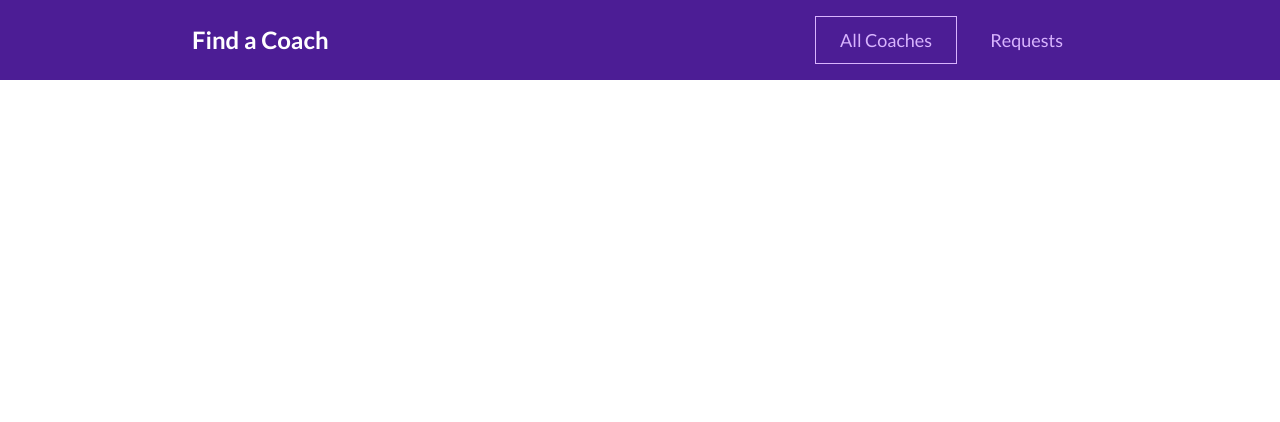
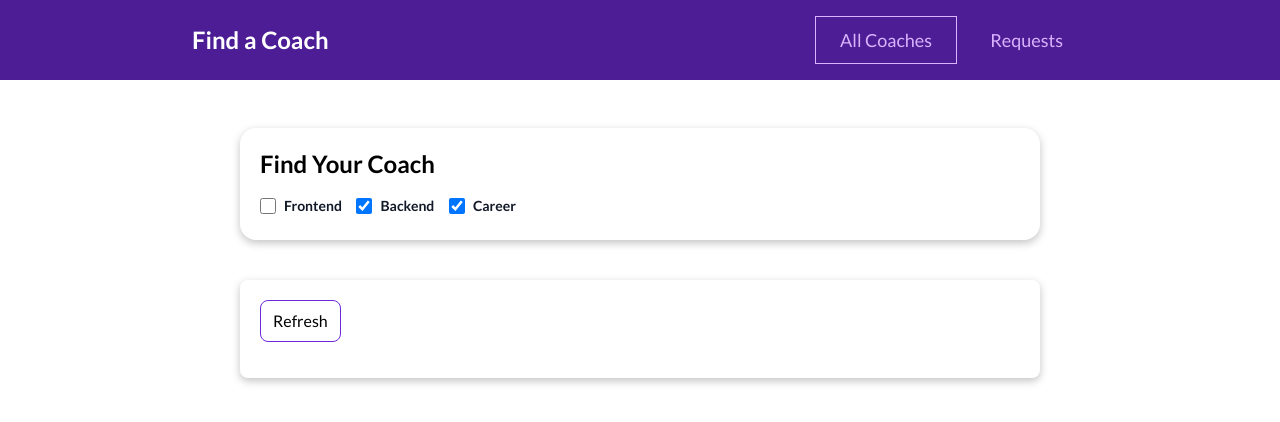
Before and after one commit to fluoz/find-a-coach, a Vue app: page /coaches in a window 1280 px wide. Shown: the top 422 px of the page. Built offline with nearby package versions, Linux system fonts and the light colour scheme; the HTML template or start-up script is replaced by a standard one.

Commit message:
get data and display to the home view

```diff
--- a/package.json
+++ b/package.json
@@ -8,6 +8,7 @@
     "lint": "eslint . --ext .vue,.js,.jsx,.cjs,.mjs --fix --ignore-path .gitignore"
   },
   "dependencies": {
+    "axios": "^0.27.2",
     "pinia": "^2.0.14",
     "vue": "^3.2.37",
     "vue-router": "^4.0.16"
--- a/src/App.vue
+++ b/src/App.vue
@@ -6,7 +6,13 @@ import TheNavbar from "./components/UI/TheNavbar.vue";
   <nav>
     <the-navbar></the-navbar>
   </nav>
-  <RouterView />
+  <div class="container mx-auto px-72 flex justify-center">
+    <RouterView />
+  </div>
 </template>
 
-<style></style>
+<style>
+.use-shadow {
+  box-shadow: rgba(0, 0, 0, 0.24) 0px 3px 8px;
+}
+</style>
--- a/src/components/Home/FindCoach.vue
+++ b/src/components/Home/FindCoach.vue
@@ -1 +1,46 @@
-<template></template>
+<template>
+  <div style="width: 800px" class="h-28 use-shadow rounded-2xl mt-12">
+    <div class="container mx-auto p-5">
+      <h1 class="text text-2xl font-bold">Find Your Coach</h1>
+      <div class="flex w-64 justify-between">
+        <div class="flex items-center mb-4 mt-4">
+          <input
+            id="frontend"
+            type="checkbox"
+            value=""
+            class="w-4 h-4 text-blue-600 bg-gray-100 rounded border-gray-300"
+          />
+          <label for="frontend" class="ml-2 font-semibold text-sm text-gray-900"
+            >Frontend</label
+          >
+        </div>
+        <div class="flex items-center">
+          <input
+            checked
+            id="backend"
+            type="checkbox"
+            value=""
+            class="w-4 h-4 text-blue-600 bg-gray-100 rounded border-gray-300"
+          />
+          <label for="backend" class="ml-2 font-semibold text-sm text-gray-900"
+            >Backend</label
+          >
+        </div>
+        <div class="flex items-center">
+          <input
+            checked
+            id="career"
+            type="checkbox"
+            value=""
+            class="w-4 h-4 text-blue-600 bg-gray-100 rounded border-gray-300"
+          />
+          <label for="career" class="ml-2 font-semibold text-sm text-gray-900"
+            >Career</label
+          >
+        </div>
+      </div>
+    </div>
+  </div>
+</template>
+
+<style scoped></style>
--- /dev/null
+++ b/src/components/Home/TheCoachs.vue
@@ -0,0 +1,30 @@
+<template>
+  <div class="max-w-[800px] use-shadow rounded-lg">
+    <div class="container mx-auto p-5">
+      <button
+        class="px-3 py-2 border border-violet-700 rounded-lg"
+        @click="coachStore.getCoachData"
+      >
+        Refresh
+      </button>
+      <div class="mt-4">
+        <ul>
+          <the-lists
+            v-for="coach in coaches"
+            :data="coach"
+            :key="coach.id"
+          ></the-lists>
+        </ul>
+      </div>
+    </div>
+  </div>
+</template>
+
+<script setup>
+import { useCoachStore } from "../../stores/coachsApi.js";
+import { computed } from "@vue/reactivity";
+import TheLists from "./TheLists.vue";
+
+const coachStore = useCoachStore();
+const coaches = computed(() => coachStore.data);
+</script>
--- /dev/null
+++ b/src/components/Home/TheLists.vue
@@ -0,0 +1,40 @@
+<template>
+  <li>
+    <div class="border my-4">
+      <div class="container mx-auto p-4">
+        <div>
+          <h1 class="font-bold text-2xl">{{ data.name }}</h1>
+          <h2 class="font-bold">${{ data.price }}/hour</h2>
+          <div class="flex mt-2">
+            <div
+              class="text-sm mr-2"
+              :class="typeColor(type)"
+              v-for="type in data.type"
+              :key="type"
+            >
+              {{ type.toUpperCase() }}
+            </div>
+          </div>
+        </div>
+      </div>
+    </div>
+  </li>
+</template>
+
+<script setup>
+const props = defineProps({
+  data: {
+    type: Object,
+  },
+});
+
+const typeColor = (type) => {
+  if (type === "frontend") {
+    return ["px-3", "py-1", "bg-red-800", "text-white", "rounded-full"];
+  } else if (type === "career") {
+    return ["px-3", "py-1", "bg-blue-800", "text-white", "rounded-full"];
+  } else {
+    return ["px-3", "py-1", "bg-purple-800", "text-white", "rounded-full"];
+  }
+};
+</script>
--- /dev/null
+++ b/src/stores/coachsApi.js
@@ -0,0 +1,35 @@
+import { defineStore } from "pinia";
+import axios from "axios";
+
+export const useCoachStore = defineStore({
+  id: "coachs-api",
+  state: () => ({
+    data: [],
+  }),
+  getters: {
+    doubleCount: (state) => state.counter * 2,
+  },
+  actions: {
+    async getCoachData() {
+      axios
+        .get(
+          "https://vue-http-75255-default-rtdb.asia-southeast1.firebasedatabase.app/coaches.json"
+        )
+        .then((res) => {
+          const data = res.data;
+          const result = [];
+
+          for (const id in data) {
+            result.push({
+              id: id,
+              name: data[id].name,
+              price: data[id].price,
+              type: data[id].type,
+              description: data[id].description,
+            });
+          }
+          this.data = result;
+        });
+    },
+  },
+});
--- a/src/views/HomeView.vue
+++ b/src/views/HomeView.vue
@@ -1,5 +1,13 @@
-<script setup></script>
+<script setup>
+import FindCoach from "../components/Home/FindCoach.vue";
+import TheCoachs from "../components/Home/TheCoachs.vue";
+</script>
 
 <template>
-  <main></main>
+  <section>
+    <find-coach></find-coach>
+    <div class="mt-10">
+      <the-coachs></the-coachs>
+    </div>
+  </section>
 </template>
```
Also changed, not shown: 1 other file (tests, documents, lock files or other folders).
